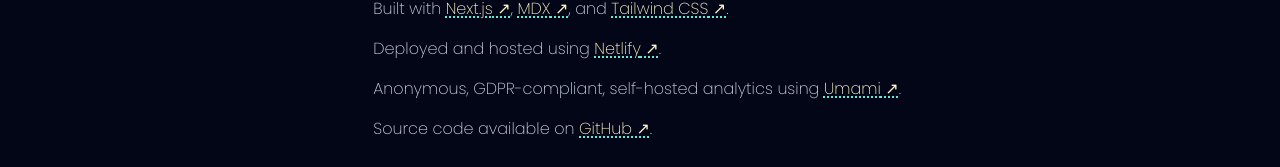
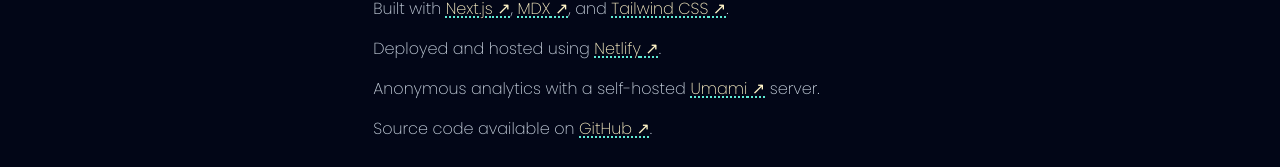
Before and after one commit to CharmedSatyr/personal-website, a Next.js app: page /colophon in a window 1280 px wide. Shown: the part 239-406 px from the top of the page. Built offline with nearby package versions, Linux system fonts and the light colour scheme; a web font is replaced by a local one.

Commit message:
Shorten analytics line

```diff
--- a/app/colophon/page.mdx
+++ b/app/colophon/page.mdx
@@ -23,8 +23,7 @@ Built with [Next.js](https://nextjs.org/), [MDX](https://mdxjs.com/), and
 
 Deployed and hosted using [Netlify](https://www.netlify.com/).
 
-Anonymous, GDPR-compliant, self-hosted analytics using
-[Umami](https://umami.is/).
+Anonymous analytics with a self-hosted [Umami](https://umami.is/) server.
 
 Source code available on
 [GitHub](https://github.com/CharmedSatyr/personal-website).
```
